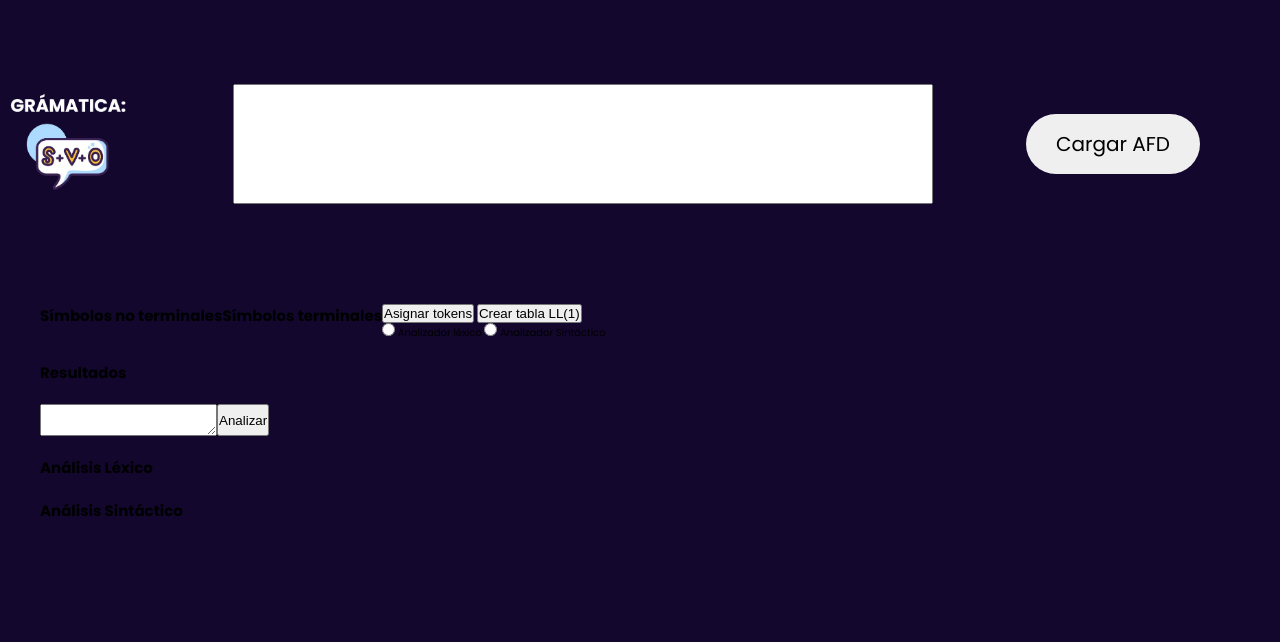
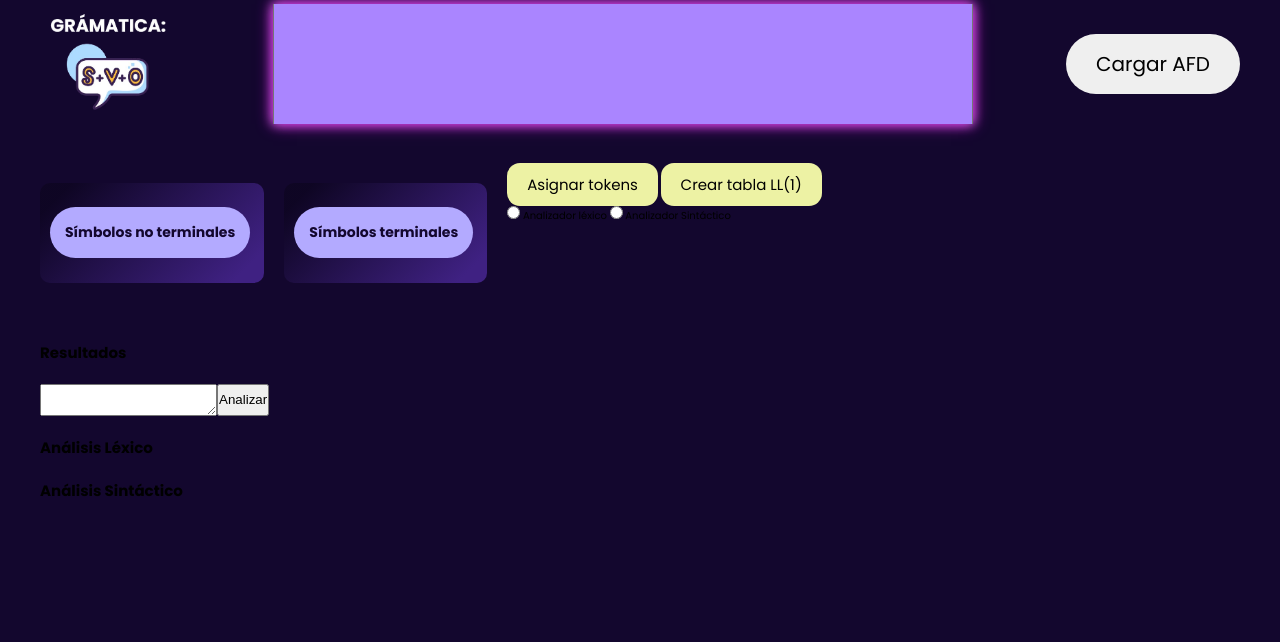
Before and after one commit to vhhatziry/Proyecto_2, a website: page public/index.html in a window 1280 px wide. Shown: the part 158-800 px from the top of the page. Drawn offline with Linux system fonts and the light colour scheme.

Commit message:
diseño front-end 40%

```diff
--- a/public/index.html
+++ b/public/index.html
@@ -51,7 +51,7 @@ Crear tabla
       <div class="info__container">
           <h2 class="info__container__title">Símbolos no terminales</h2>
 
-          <table class="info__container" id="noterm">
+          <table class="info__container__table" id="noterm">
 
           </table>
       </div>
@@ -59,7 +59,7 @@ Crear tabla
       <div class="info__container">
         <h2 class="info__container__title">Símbolos terminales</h2>
 
-        <table class="info__container" id="term">
+        <table class="info__container__table" id="term">
 
         </table>
     </div>
--- a/src/scss/_variables.scss
+++ b/src/scss/_variables.scss
@@ -1,10 +1,9 @@
 // Aquí se definen las variables, como tipo de fuente, paleta de colores
 // tamaño de fuente, etc.
-
+@use 'sass:color';
 /* Paleta de Colores */
 
 /* Russian Violet */
-$rojo: red;
 $russian-violet: #13072e; /* DEFAULT */
 $russian-violet-100: #040109;
 $russian-violet-200: #070312;
@@ -64,5 +63,8 @@ $vista-blue-700: #5169ff;
 $vista-blue-800: #334aff;
 $vista-blue-900: #142bff;
 
+$indigo-trans: color.adjust($tropical-indigo-900, $alpha: 0.5, $lightness: -20%);
+$russian-trans: color.adjust($russian-violet-600, $alpha: 0.5, $lightness: -20%);
+$button: #b3aaff;
 //Fuente para titulo
 @import url('https://fonts.googleapis.com/css2?family=Montserrat:ital,wght@0,100..900;1,100..900&family=Poppins:ital,wght@0,100;0,200;0,300;0,400;0,500;0,600;0,700;0,800;0,900;1,100;1,200;1,300;1,400;1,500;1,600;1,700;1,800;1,900&display=swap');
--- a/src/scss/app.scss
+++ b/src/scss/app.scss
@@ -31,9 +31,9 @@ body {
     align-items: center ;
     justify-content: center;
     &__title{
+        @include poppins-black-italic;
         font-size: 5rem;
         text-align: center;
-        @include poppins-black-italic;
         margin: 0 2rem;
         width: 60rem;
         color: $tropical-indigo-800;
@@ -50,7 +50,7 @@ body {
 }
 
 .grammar {
-    margin: 2rem auto;
+    margin: 1rem auto;
     width: 100%;
     max-width: 120rem;
     display: flex;
@@ -58,7 +58,6 @@ body {
     justify-content: space-between;
     gap: 2rem;
     width: 120rem;
-    margin: 10rem 0;
     &__conticon {
       display: flex;
     }
@@ -68,13 +67,17 @@ body {
     }
 
     &__text {
-        font-size: 2rem;
-        text-align: center;
         @include poppins-black-italic;
-        color: $tropical-indigo-800;
         width: 70rem;
         height: 12rem;
         resize: none;
+        border-top: 1rem;
+        border-bottom: 2rem;
+        background-color: $indigo-trans;
+        box-shadow: 0 0 1.5rem $mauve-900, 0 0 1rem $mauve;
+        font-size: 2rem;
+        text-align: center;
+        color: $tropical-indigo-800;
     }
 
     &__contbutton {
@@ -95,11 +98,42 @@ body {
   }
 
 .info{
-    margin: 2rem auto;
+    margin: 3% auto;
     width: 100%;
     max-width: 120rem;
     display: flex;
-
+    gap: 2rem;
+    &__container{
+        display: flex;
+        align-items: center;
+        justify-content: center;
+        text-align: center;
+        margin: 2rem 0;
+        padding: 1rem 1rem;
+        border-radius: 1rem;
+        height: 10rem;
+        background: linear-gradient(135deg, $russian-trans 10%, #3f2182 90%);
+        &__title{
+            display: flex;
+            align-items: center;
+            justify-content: center;
+            background-color: $button;
+            color: $russian-violet  ;
+            padding: 1.5rem;
+            border-radius: 4rem;
+            font-size: 1.4rem;
+        }
+    }
+    &__button{
+        @include fuentePoppins;
+        background-color: $baby-powder-800;
+        font-size: 1.5rem;
+        border-radius: 1.3rem;
+        padding: 1rem 2rem;
+        border: none;
+        text-decoration: none;
+        cursor: pointer;
+    }
 }
 
 .table-results{
```
Also changed, not shown: public/build/css/app.css, 1 other file.
